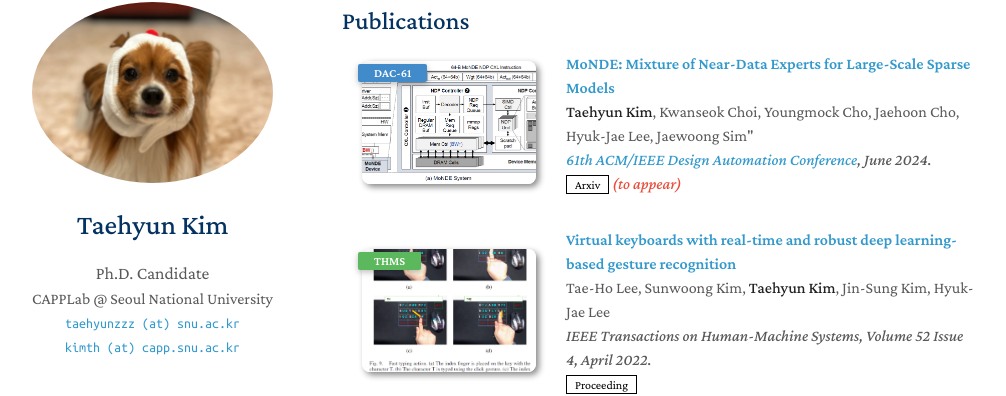
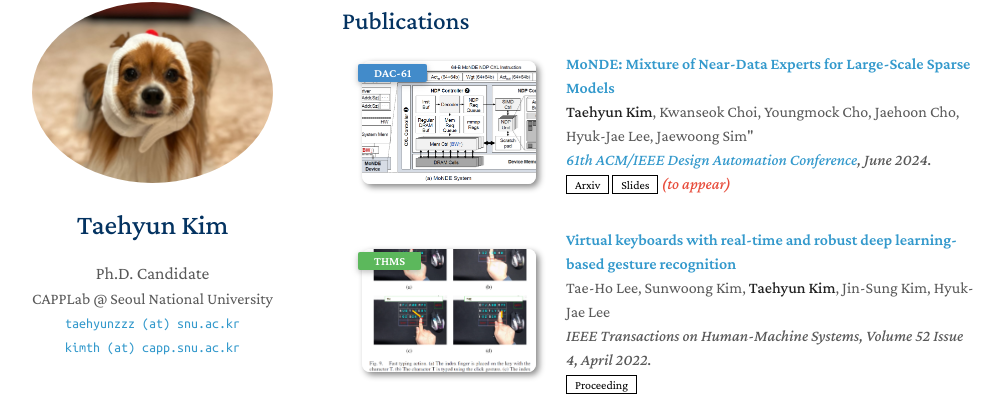
Before and after one commit to taehyunzzz/taehyunzzz.github.io, a Jekyll site: the page built from index.md, in a window 1280 px wide and 900 px high, scrolled down 545 px. Shown: the part 82-478 px from the top of the window, without its empty margins (128-1134 px from the left). Built offline with Jekyll 4.4.1, drawn with Linux system fonts in a browser that asks for light colours; nearby versions of some CDN libraries; a style sheet for code colours, icons or effects is not loaded; our own code applies the rules of GitHub Pages for plain Markdown files.

Commit message:
Add MoNDE slides

```diff
--- a/_data/publications.yml
+++ b/_data/publications.yml
@@ -17,6 +17,7 @@
     arxiv: https://arxiv.org/abs/2405.18832
     notes: (to appear)
     image: ./assets/img/monde-teaser.png
+    slides: ./asserts/files/1260FINAL.pptx
     badge: 1
     # code: https://github.com/MrGiovanni/ContinualLearning
     # bibtex: https://bib.yliu.me/MICCAI23.txt
--- a/_includes/publications.md
+++ b/_includes/publications.md
@@ -27,6 +27,9 @@
       {% if link.proceeding %}
       <a href="{{ link.proceeding }}" class="btn btn-sm z-depth-0" role="button" target="_blank" style="font-size:12px;">Proceeding</a>
       {% endif %}
+      {% if link.slides %}
+      <a href="{{ link.slides }}" class="btn btn-sm z-depth-0" role="button" target="_blank" style="font-size:12px;">Slides</a>
+      {% endif %}
       {% if link.page %}
       <a href="{{ link.page }}" class="btn btn-sm z-depth-0" role="button" target="_blank" style="font-size:12px;">Project Page</a>
       {% endif %}
```
Also changed, not shown: 1 other file.
